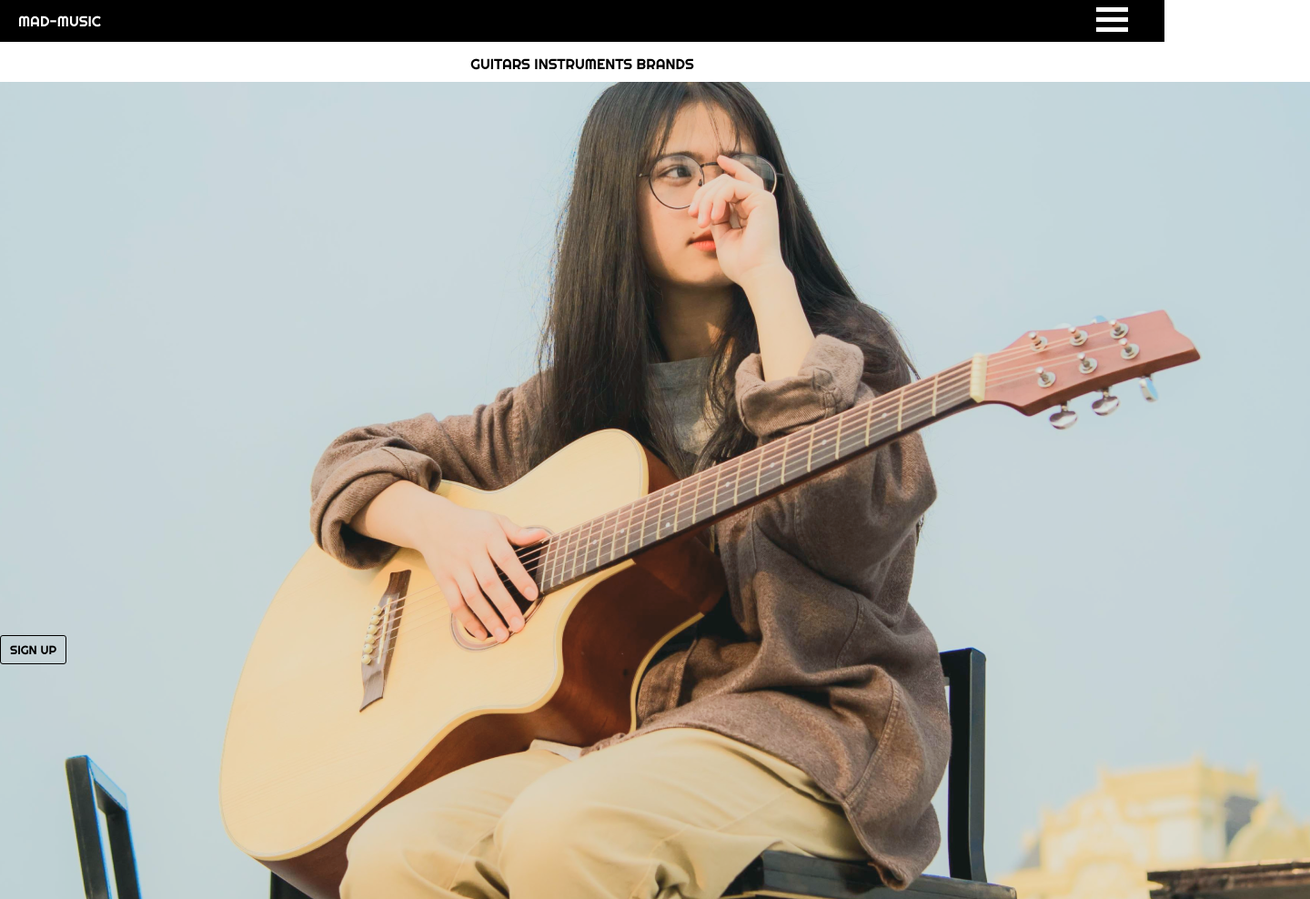
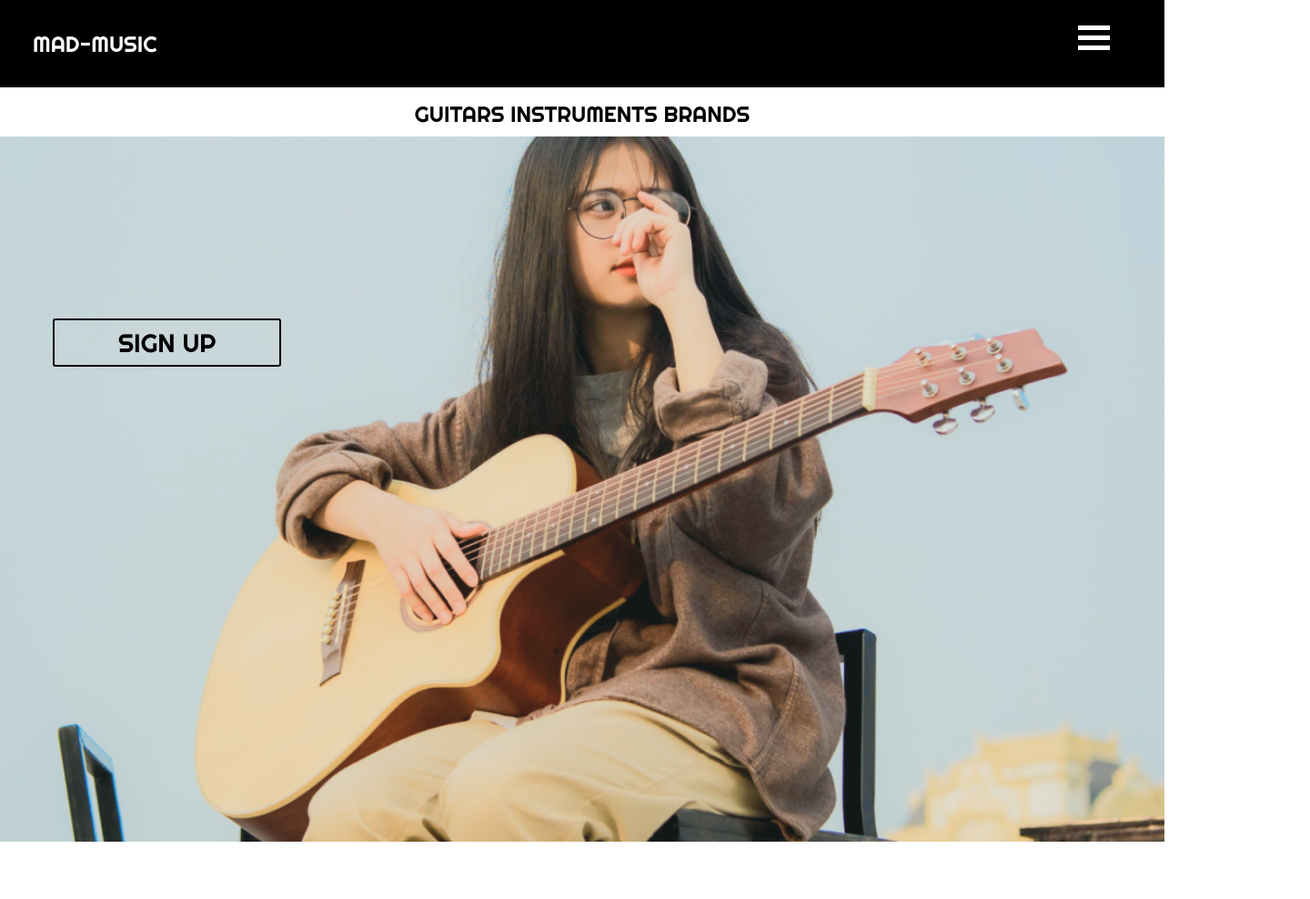
Before and after one commit to johndiegodeoliveirasilva/MD-MUSIC-FRONT, a plain HTML site: page index.html in a window 1280 px wide. Shown: the whole page at 91% size, 1440 px wide, since content can reach past the window. After the commit the page ends 929 px from the top, so only its background shows below. Drawn offline with Linux system fonts and the light colour scheme.

Commit message:
Fixed size

```diff
--- a/css/style.css
+++ b/css/style.css
@@ -12,13 +12,15 @@ h1 {
 .mm-navtop {
   width: 100%;
   display: inline-block;
+  padding: 20px;
 }
 
 .mm-navtop a {
   float: left;
   text-decoration: none;
-  margin: 13px 20px;
+  margin: 13px 16px;
   color: #fff;
+  font-size: 24px;
 }
 
 /* Icon right */
@@ -59,6 +61,8 @@ h1 {
   background-color: #f1f1f1;
   min-width: 160px;
   box-shadow: 0px 8px 16px 0px rgba(0, 0, 0, 0.2);
+  top: 60px;
+  right: 20px;
   z-index: 1;
 }
 
@@ -66,7 +70,6 @@ h1 {
 .dropdown-content a {
   float: none;
   color: #000;
-
   text-decoration: none;
   display: block;
   text-align: left;
@@ -74,7 +77,7 @@ h1 {
 
 /* Add a grey background color to dropdown links on hover */
 .dropdown-content a:hover {
-  background-color: #c7d6db;
+  background-color: transparent;
 
 }
 
@@ -90,31 +93,44 @@ h1 {
   text-align: center;
   padding: 10px;
   margin: 0;
-
+  font-size: 24px;
 }
-
 
 /* Content */
 .mm-content {
- width: 100%;
- height: 900px;
+  width: 100%;
+  height: 900px;
 }
+
 .mm-content {
+  width: 100%;
+  height: auto;
+  /* overflow: hidden; */
+}
+
+.mm-content>img {
   width: 100%;
   height: auto;
 }
 
-.mm-button-content button {
-  border: 1px solid #000;
-  border-radius: 3px;
-  padding: 7px 10px;
-  background: transparent;
+.mm-button-content {
+  display: inline-block;
   position: absolute;
-  bottom: 70px;
+  top: 350px;
+  left: 58px;
 }
 
-/* TopBanner */
-
+.mm-button-content button {
+  border: none;
+  text-align: center;
+  text-decoration: none;
+  background-color: transparent;
+  font-size: 28px;
+  padding: 7px 70px;
+  cursor: pointer;
+  border: 2px solid #000;
+  border-radius: 3px;
+}
 
 /* Font */
 
--- a/index.html
+++ b/index.html
@@ -31,12 +31,14 @@
     </div>
 
     <!--TopBanner -->
-    <div class="mm-topBanner"><p>GUITARS INSTRUMENTS BRANDS</p></div>
+    <div class="mm-topBanner">
+        <p>GUITARS INSTRUMENTS BRANDS</p>
+    </div>
     <div class="mm-button-content">
         <button>SIGN UP</button>
     </div>
     <div class="mm-content">
-        <img src="/img/background-girl.png" alt="">
+        <img src="/img/background-girl 1.png" alt="">
     </div>
 
 </body>
```
Also changed, not shown: img/background-girl 1.png (added).
